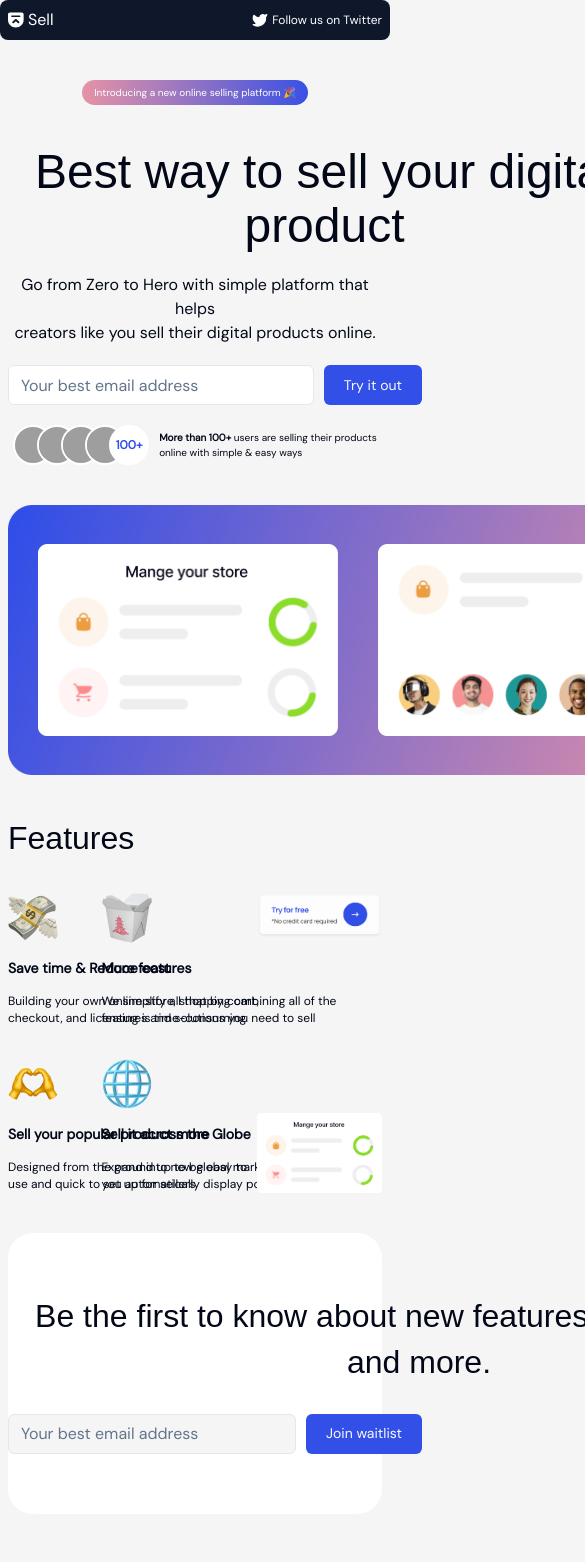
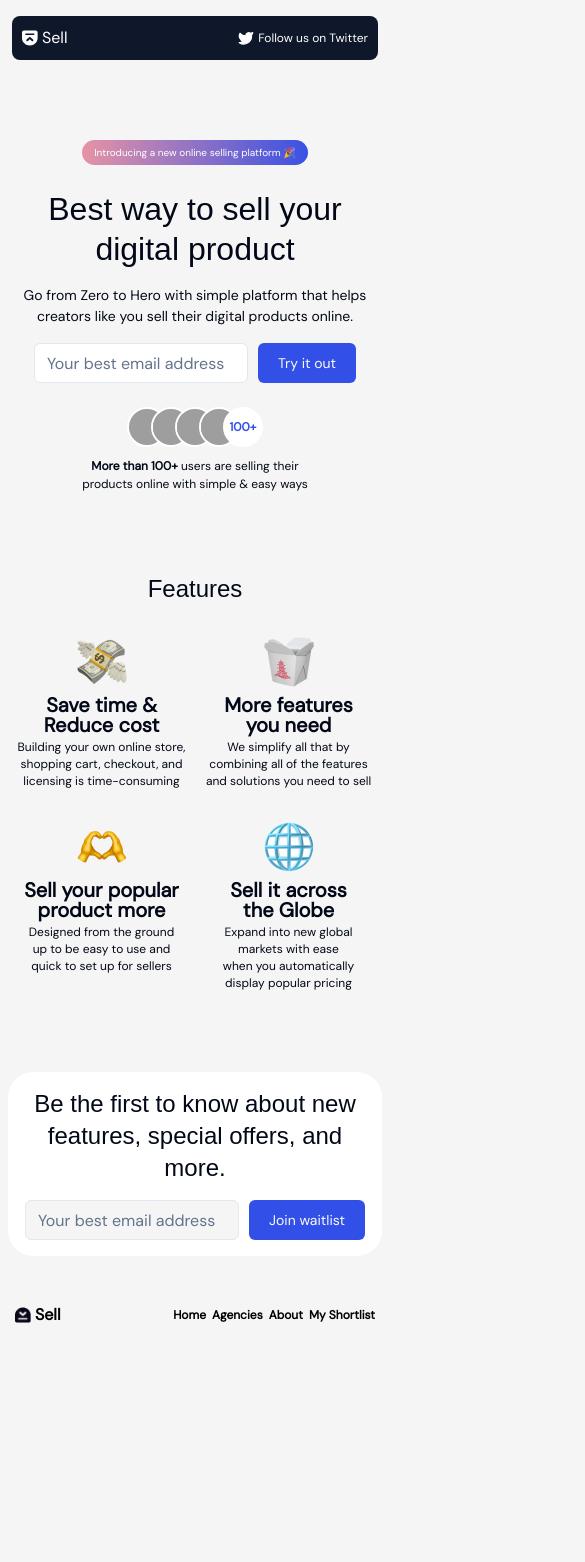
Before and after one commit to SebastienLaurentt/Spikes_Hackathon, a Next.js app: page / in a window 390 px wide. Shown: the top 1562 px of the page, 585 px wide, since content can reach past the window. After the commit the page ends 1341 px from the top, so only its background shows below. Built offline with nearby package versions, Linux system fonts and the light colour scheme; grey boxes are pictures that could not be loaded; a web font is replaced by a local one.

Commit message:
mobile display ok (no manage section)

```diff
--- a/app/globals.css
+++ b/app/globals.css
@@ -45,14 +45,14 @@
     @apply bg-background text-foreground;
   }
   h1 {
-    @apply text-[48px] w-[633px] leading-[54px] mx-auto;
+    @apply text-2xl md:text-3xl lg:text-6xl xl:text-7xl xl:w-[633px] leading-10 xl:leading-[54px] mx-auto;
   }
 
   h2 {
-    @apply text-[32px] leading-[46px];
+    @apply text-lg leading-8 xl:text-[32px] xl:leading-[46px];
   }
   h3 {
-    @apply text-[14px] leading-[20px] font-extrabold;
+    @apply text-md leading-[20px] font-extrabold;
   }
 
   .bg-gradient-custom {
--- a/app/page.tsx
+++ b/app/page.tsx
@@ -7,7 +7,7 @@ export default function Home() {
   return (
     <main>
       <Hero />
-      <Manage />
+      {/* <Manage /> */}
       <Features />
       <Waitlist />
     </main>
--- a/components/Feature.tsx
+++ b/components/Feature.tsx
@@ -1,5 +1,4 @@
 import Image from "next/image";
-import Section from "./Section";
 
 interface FeatureProps {
   image: string;
@@ -9,10 +8,18 @@ interface FeatureProps {
 
 const Feature = ({ image, featureName, featureDescription }: FeatureProps) => {
   return (
-    <div className="flex flex-col gap-y-[15px]">
-      <Image src={image} alt="Manage1" width={50} height={50} />
-      <h3>{featureName}</h3>
-      <p className="text-xs font-medium leading-[17px]">{featureDescription}</p>
+    <div className="flex flex-col items-center text-center md:items-start md:text-left">
+      <Image
+        src={image}
+        alt="Manage1"
+        width={50}
+        height={50}
+        className="mb-2"
+      />
+      <h3 className="mb-1 text-balance">{featureName}</h3>
+      <p className="text-balance text-xs font-medium leading-[17px]">
+        {featureDescription}
+      </p>
     </div>
   );
 };
--- a/components/Footer.tsx
+++ b/components/Footer.tsx
@@ -3,12 +3,12 @@ import SellIconBlack from "../public/images/SellIconBlack.png";
 
 const Footer = () => {
   return (
-    <footer className="mx-auto mb-4 mt-10 flex h-[37px] w-[822px] flex-row items-center justify-between rounded-[10px]  px-[15px] py-[5px] text-[14px] text-black">
-      <div className="flex flex-row items-center gap-x-[5px]">
-        <Image src={SellIconBlack} alt="logo" width={16.62} height={16} />
-        <span className="font-extrabold">Sell</span>
+    <footer className="mx-auto mb-2 mt-10 flex h-[37px] flex-row  items-center justify-between rounded-[10px] px-[15px]  py-[5px] text-black  md:mb-4">
+      <div className="flex flex-row items-center gap-x-1">
+        <Image src={SellIconBlack} alt="logo" className="size-4" />
+        <span className="font-bold">Sell</span>
       </div>
-      <ul className="flex flex-row items-center gap-x-[5px] text-[10px] font-bold">
+      <ul className="flex flex-row items-center gap-x-1.5 text-xs  font-bold">
         <li>Home</li>
         <li>Agencies</li>
         <li>About</li>
--- a/components/Header.tsx
+++ b/components/Header.tsx
@@ -5,8 +5,8 @@ import SellIconWhite from "../public/images/SellIconWhite.svg";
 
 const Header = () => {
   return (
-    <header className="mx-auto text-white md:pt-6 2xl:max-w-[1000px]">
-      <div className="flex w-full flex-row justify-between rounded-lg bg-primary p-2 md:px-4">
+    <header className="mx-auto px-3 pt-4 text-white md:pt-6 2xl:max-w-[1000px]">
+      <div className="flex w-full flex-row justify-between rounded-lg bg-primary p-2.5 md:px-4">
         <div className="flex flex-row items-center gap-x-1">
           <Image src={SellIconWhite} alt="logo" className="size-4" />
           <span>Sell</span>
--- a/components/Section.tsx
+++ b/components/Section.tsx
@@ -14,7 +14,7 @@ const Section = ({
   children,
 }: SectionProps) => {
   const isMarginBottom = marginBottom ? "mb-10" : "";
-  const isMarginTop = marginTop ? "mt-10 " : "";
+  const isMarginTop = marginTop ? "mt-20 " : "";
 
   return (
     <section
--- a/components/Sections/Features.tsx
+++ b/components/Sections/Features.tsx
@@ -7,31 +7,31 @@ const Features = () => {
   return (
     <Section marginTop={true}>
       <div>
-      <h2 className={`${dela} mb-8`}>Features</h2>
+        <h2 className={`${dela} mb-8 text-center md:text-left`}>Features</h2>
         <div className="flex flex-row justify-between">
-        <ul className="grid w-1/2  grid-cols-2 gap-y-8">
-          <li className="w-[259px]">
+          <ul className="grid grid-cols-2  gap-y-8 xl:w-1/2">
+            <li className="xl:w-[259px]">
               <Feature
                 featureName="Save time & Reduce cost"
                 featureDescription="Building your own online store, shopping cart, checkout, and licensing is time-consuming"
                 image="/images/FeatureMoney.png" // Exemple de chemin vers votre image
               />
             </li>
-          <li className="w-[254px]">
+            <li className="xl:w-[254px]">
               <Feature
-              featureName="More features"
+                featureName="More features you need"
                 featureDescription="We simplify all that by combining all of the features and solutions you need to sell"
                 image="/images/FeatureBox.png"
               />
             </li>
-          <li className="w-[249px]">
+            <li className="xl:w-[249px]">
               <Feature
                 featureName="Sell your popular product more"
                 featureDescription="Designed from the ground up to be easy to use and quick to set up for sellers"
                 image="/images/FeatureHeart.png"
               />
             </li>
-          <li className="w-[274px]">
+            <li className="xl:w-[274px]">
               <Feature
                 featureName="Sell it across the Globe"
                 featureDescription="Expand into new global markets with ease when you automatically display popular pricing"
@@ -39,7 +39,7 @@ const Features = () => {
               />
             </li>
           </ul>
-        <div className="relative w-1/3">
+          <div className="hidden xl:relative xl:w-1/3">
             <Image
               src="/images/TryFreeImg.png"
               alt="Features"
--- a/components/Sections/Hero.tsx
+++ b/components/Sections/Hero.tsx
@@ -14,26 +14,28 @@ const Hero = () => {
 
   return (
     <Section marginTop={true}>
-      <div className=" flex w-full flex-col items-center text-center">
+      <div className="flex w-full flex-col items-center text-center">
         <div className="bg-gradient-custom rounded-[45px] px-3 py-[5px] text-[10px] text-white">
           Introducing a new online selling platform 🎉
         </div>
-        <h1 className={`${dela} mb-5 mt-10`}>
-          Best way to sell your digital product{" "}
-        </h1>
-        <p className="mb-5">
-          Go from Zero to Hero with simple platform that helps <br /> creators
-          like you sell their digital products online.
-        </p>
-        <div className="mx-auto flex w-[414px] flex-row gap-x-2.5">
-          <Input placeholder="Your best email address" className="bg-white" />
-          <Button>Try it out</Button>
+
+        <div className="my-6 flex flex-col gap-y-4">
+          <h1 className={`${dela}`}>Best way to sell your digital product </h1>
+          <p className="text-[14px]">
+            Go from Zero to Hero with simple platform that helps <br /> creators
+            like you sell their digital products online.
+          </p>
+          <div className="mx-auto flex flex-row gap-x-2.5">
+            <Input placeholder="Your best email address" className="bg-white" />
+            <Button>Try it out</Button>
+          </div>
         </div>
-        <div className="mt-5 flex flex-row items-center gap-x-2.5">
+
+        <div className="flex flex-col items-center gap-y-2.5 md:flex-row md:gap-x-2.5">
           <AvatarCircles numPeople={100} avatarUrls={avatarUrls} />
-          <div className="text-left text-[10px]">
-            <span className="font-semibold">More than 100+</span> users are
-            selling their products <br /> online with simple & easy ways
+          <div className="w-[250px] text-xs md:text-left">
+            <span className=" font-semibold">More than 100+</span> users are
+            selling their products online with simple & easy ways
           </div>
         </div>
       </div>
--- a/components/Sections/Manage.tsx
+++ b/components/Sections/Manage.tsx
@@ -3,7 +3,7 @@ import Section from "../Section";
 
 const Manage = () => {
   return (
-    <Section marginTop={true} classname="relative mx-auto  w-[820px]">
+    <Section marginTop={true} classname="relative mx-auto ">
       <Image
         src="/images/ManageBg.png"
         alt="Manage"
--- a/components/Sections/Waitlist.tsx
+++ b/components/Sections/Waitlist.tsx
@@ -6,11 +6,11 @@ import { Input } from "../ui/input";
 const Waitlist = () => {
   return (
     <Section marginTop={true}>
-      <div className="mx-auto flex h-[281px]  flex-col justify-center gap-y-[29px] rounded-[25px] bg-white">
-        <h2 className={`${dela} mx-auto w-[822px] text-center`}>
+      <div className="mx-auto flex flex-col justify-center gap-y-4 rounded-[25px]  bg-white p-4">
+        <h2 className={`${dela} mx-auto text-center xl:w-[822px]`}>
           Be the first to know about new features, special offers, and more.
         </h2>
-        <div className="mx-auto flex w-[414px] flex-row gap-x-2.5">
+        <div className="mx-auto flex flex-row gap-x-2.5 xl:w-[414px]">
           <Input placeholder="Your best email address" />
           <Button>Join waitlist</Button>
         </div>
```
Lines whose indentation alone changed are shown as unchanged.
